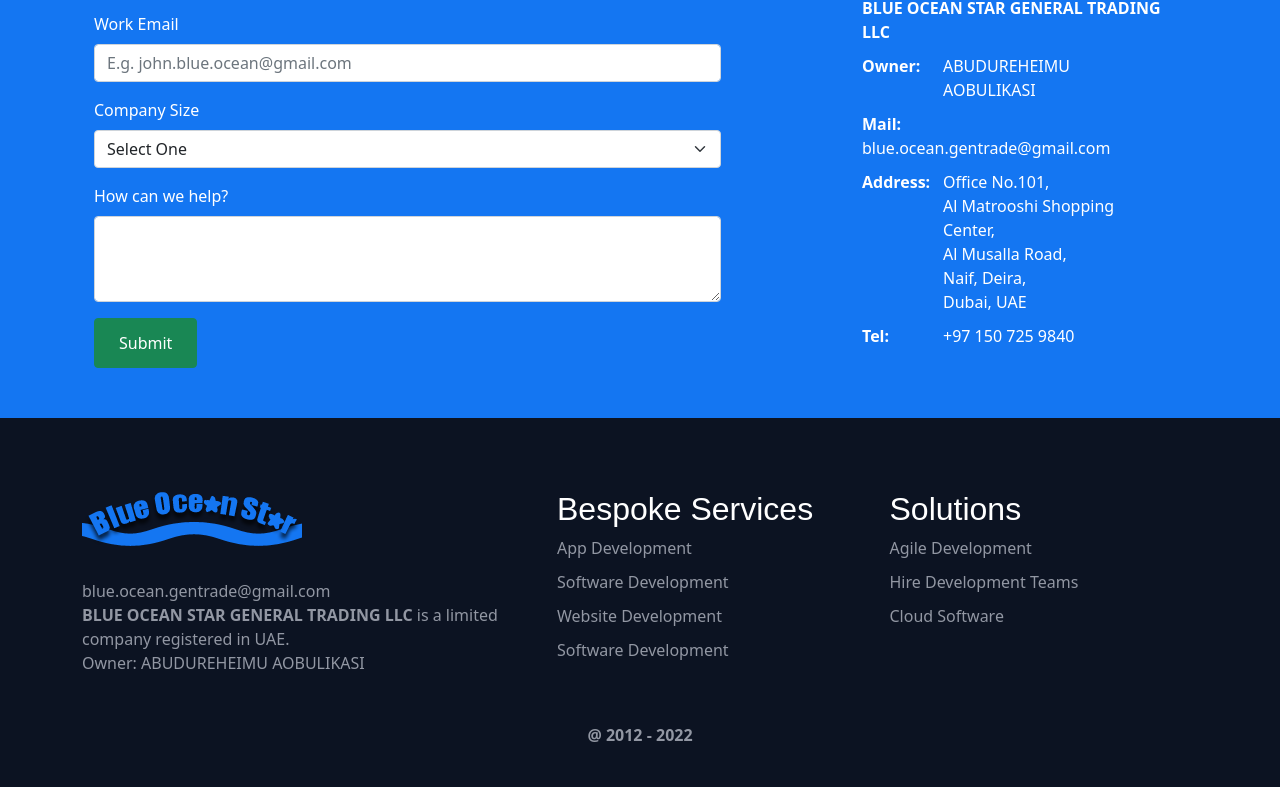
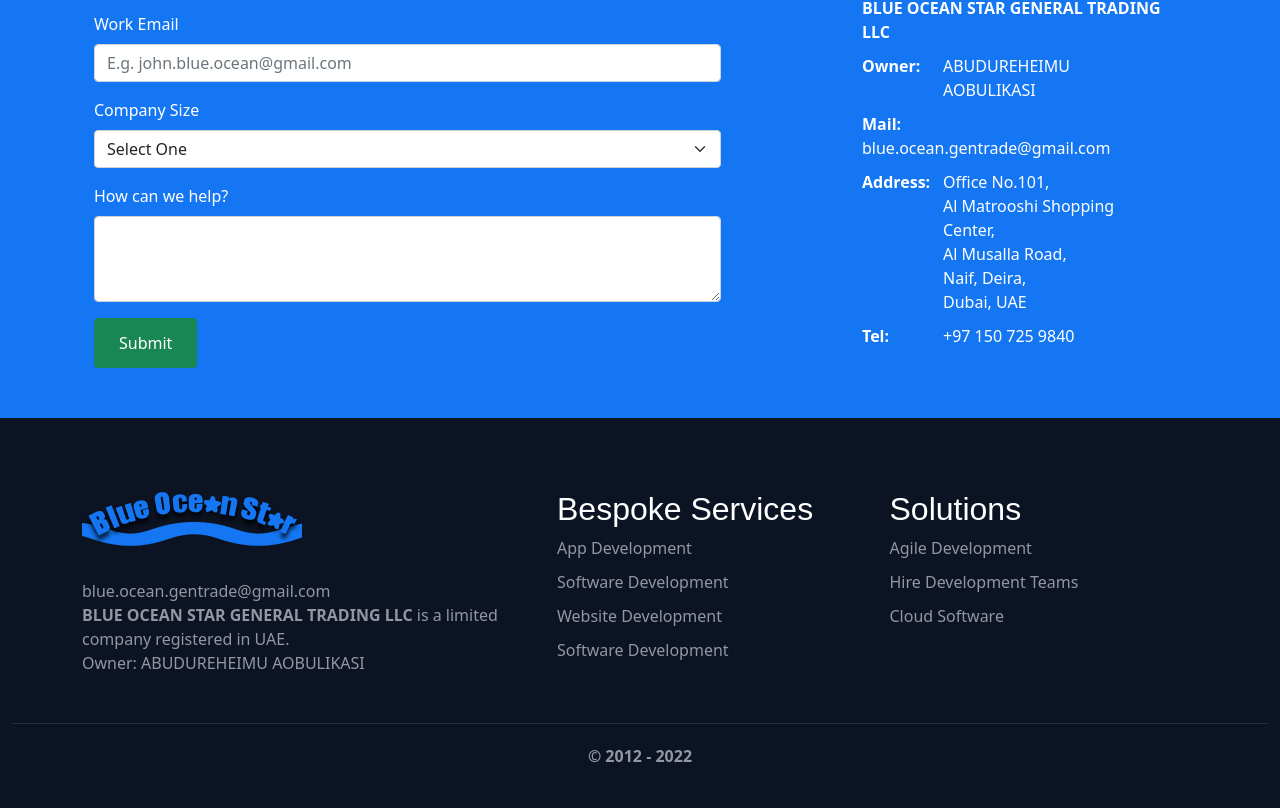
Before and after one commit to jmidasc/blueocean, a React (Create React App) app: page / in a window 1280 px wide. Shown: the part 3862-4670 px from the top of the page. Before the commit the page ends 4649 px from the top, so only its background shows below. Built offline with nearby package versions, Linux system fonts and the light colour scheme.

Commit message:
Update footer. @ -> © border

```diff
--- a/src/Components/Footer.js
+++ b/src/Components/Footer.js
@@ -41,16 +41,16 @@
             </Stack>
           </Col>
         </Row>
+      </Container>
       <Row className="copyright align-items-center">
         <Col md={4}>
         </Col>
         <Col md={4} className="textcenter">
-            <p><strong> @ 2012 - 2022 </strong></p>
+          <p><strong> © 2012 - 2022 </strong></p>
         </Col>
         <Col md={4} className="textright">
         </Col>
       </Row>
     </Container>
-    </Container>
   )
 }
--- a/src/Components/Footer.scss
+++ b/src/Components/Footer.scss
@@ -8,6 +8,8 @@
     margin-bottom: 10px;
   }
   .copyright {
+    border-top: 1px solid #232e46;
+    padding-top: 20px;
     .seofooter {
       h4 {
         text-align: center !important;
```
Lines whose indentation alone changed are shown as unchanged.
